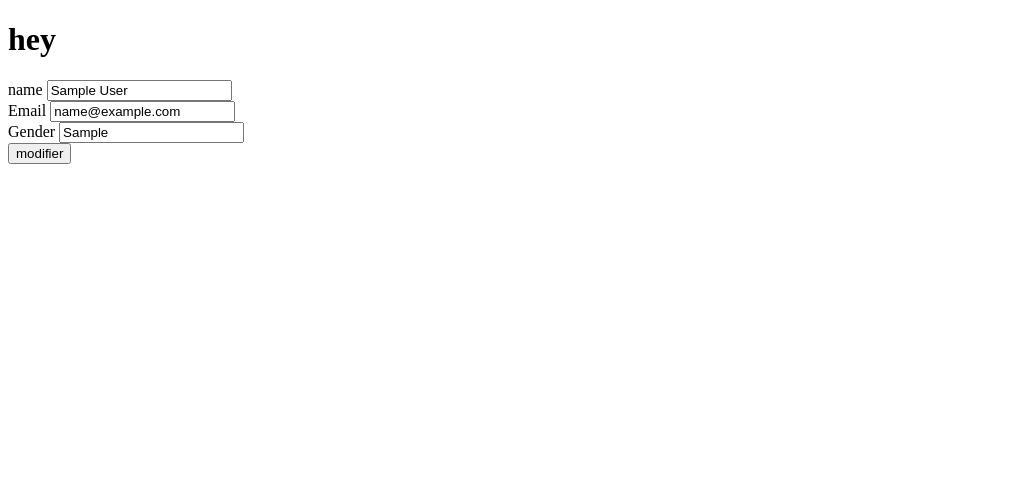
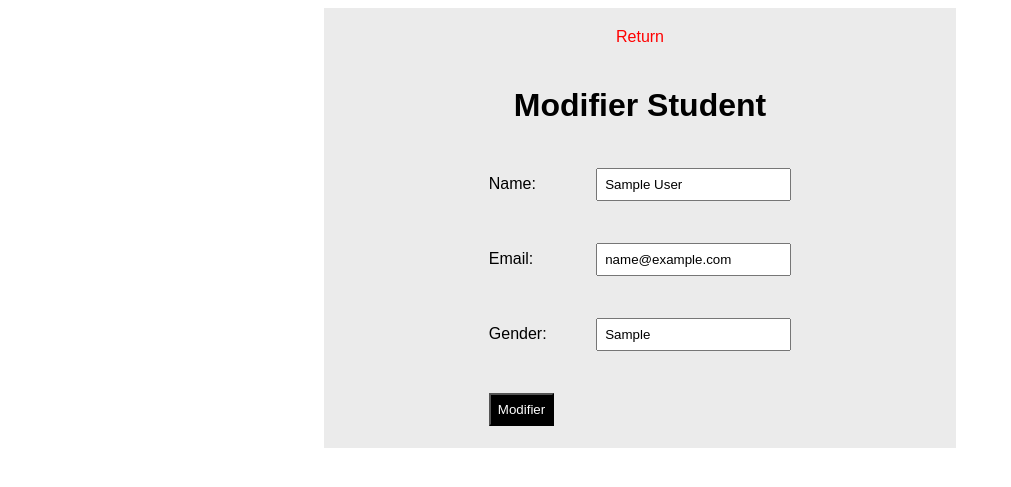
Before and after one commit to atrgouti/CRUD, a PHP site: page /CRUD/modifier-student.php?id=1 in a window 1280 px wide. Shown: the top 487 px of the page, without its empty margins (0-1011 px from the left). Run offline with PHP 8.4, Linux system fonts and the light colour scheme; tables that the repository leaves empty or names only in its code hold one stand-in row (values such as "Sample post"); some libraries are stand-ins or nearby versions.

```diff
--- a/CRUD/modifier-student.php
+++ b/CRUD/modifier-student.php
@@ -5,9 +5,33 @@
     <meta http-equiv="X-UA-Compatible" content="IE=edge">
     <meta name="viewport" content="width=device-width, initial-scale=1.0">
     <title>Document</title>
+    <style>
+        .container{
+            font-family: sans-serif;
+            display: flex;
+            justify-content: center;
+            align-items: center;
+            flex-direction: column;
+            width: 50%;
+            margin: 0 auto;
+            background-color:  rgb(235, 235, 235);
+        }
+        .container input{
+            padding: 7px;
+        }
+        table td{
+            padding: 20px;
+        }
+        .submit{
+            width: 100%;
+            background-color: black;
+            color: white;
+            cursor: pointer;
+            padding: 0px 20px
+        }
+    </style>
 </head>
 <body>
-    <h1>hey</h1>
     <?php
     include_once "databasestudent.php";
     $id = $_GET['id'];
@@ -16,15 +40,38 @@
     $result->execute([':id' => $id]);
     while($donnees=$result->fetch()){
     ?>
-    <form action="" method="post">
+    <!-- <form action="" method="post">
         <label for="">name</label>
-        <input type="text" name="nom" value="<?php echo ($donnees['nom'])?>""><br>
+        <input type="text" name="nom" value="""><br>
         <label for="">Email</label>
-        <input type="text" name="email" value="<?php echo ($donnees['email'])?>"><br>
+        <input type="text" name="email" value=""><br>
         <label for="">Gender</label>
-        <input type="text" name="gender" value="<?php echo ($donnees['gender'])?>"><br>
+        <input type="text" name="gender" value=""><br>
         <input name="modifier" value="modifier" type="submit" onclick="return confirm('Êtes-vous sûr de vouloir Modifier cetenregistrement?')">
-    </form>
+    </form> -->
+    <div class="container">
+        <a href="./students.php" class="return" style="padding: 20px; text-decoration: none; color: red;">Return</a>
+        <h1>Modifier Student</h1>
+        <form action="" method="post">
+        <table>
+            <tr>
+                <td>Name: </td>
+                <td><input type="text" name="nom" value="<?php echo ($donnees['nom'])?>"></td>
+            </tr>
+            <tr>
+                <td>Email: </td>
+                <td><input type="text" name="email" value="<?php echo ($donnees['email'])?>"></td>
+            </tr>
+            <tr>
+                <td>Gender: </td>
+                <td><input type="text" name="gender" value="<?php echo ($donnees['gender'])?>"></td>
+            </tr>
+            <tr>
+                <td><input type="submit" name="modifier" value="Modifier" class="submit" onclick="return confirm('Êtes-vous sûr de vouloir Modifier cetenregistrement?')"></td>
+            </tr>
+        </table>
+        </form>
+    </div>
     <?php } ?>
     <?php
     if(isset($_POST["modifier"])){
--- a/CRUD/students.php
+++ b/CRUD/students.php
@@ -39,13 +39,13 @@
             $res->execute();
             while($row = $res->fetch()){
                 echo "
-                <tr>
+                <tr class='tr'>
                     <td>$row[id]</td>
                     <td>$row[nom]</td>
                     <td>$row[email]</td>
                     <td>$row[gender]</td>
                     <td><a href='modifier-student.php?id=$row[id]'>Modifier</a>
-                        <a href='suprime-student.php?id=<?=$row[id]?>'>suprime</a>
+                        <a href='suprime-student.php?id=$row[id]'>suprime</a>
                     </td>
                 </tr>
                 ";
@@ -54,5 +54,7 @@
             </tbody>
         </table>
     </div>
+
+    <script src="script.js"></script>
 </body>
 </html>
```
Also changed, not shown: CRUD/script.js (added, +16 -0 lines), CRUD/students.css (+7 -0 lines), CRUD/suprime-student.php (+13 -1 lines).
